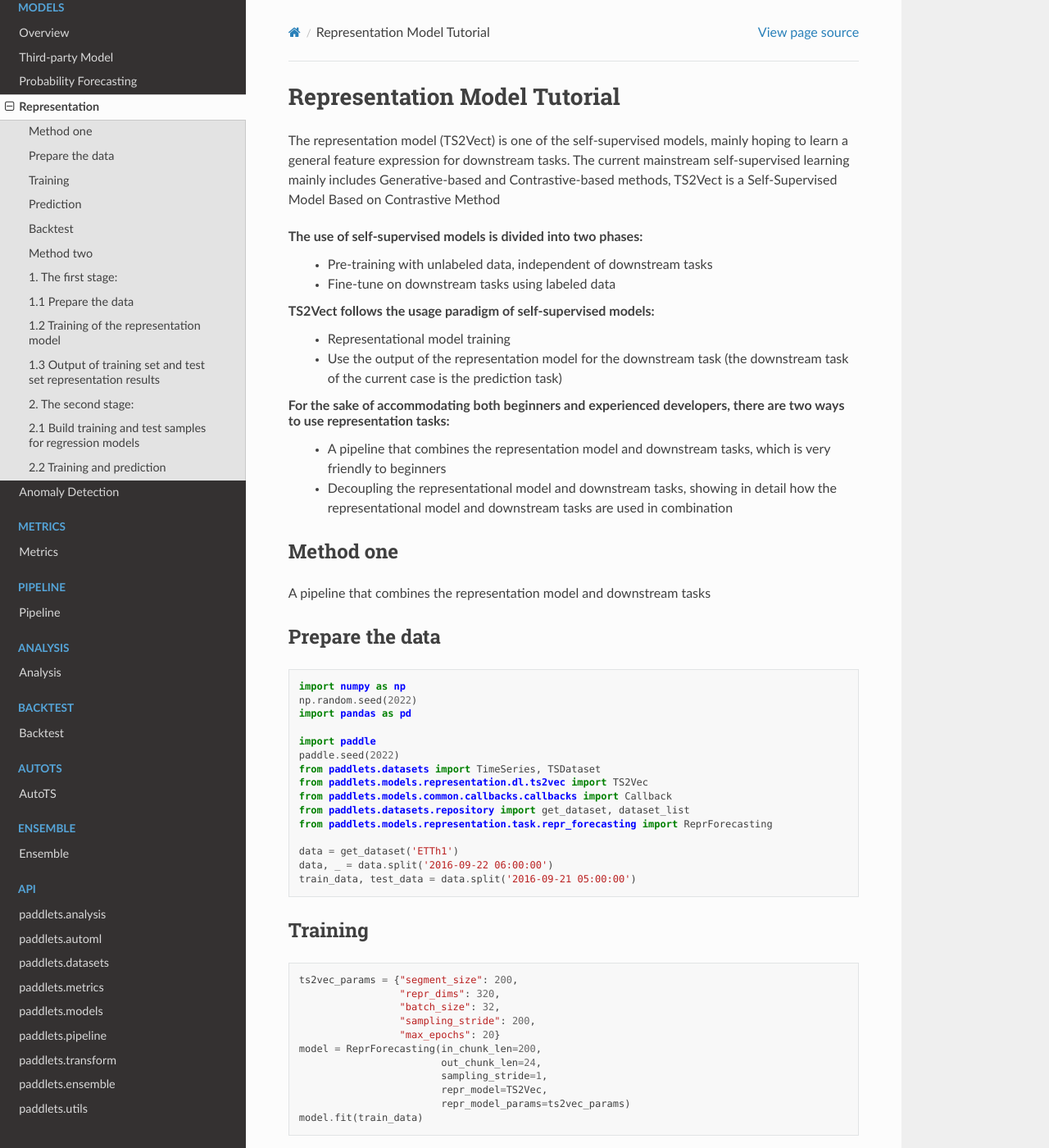
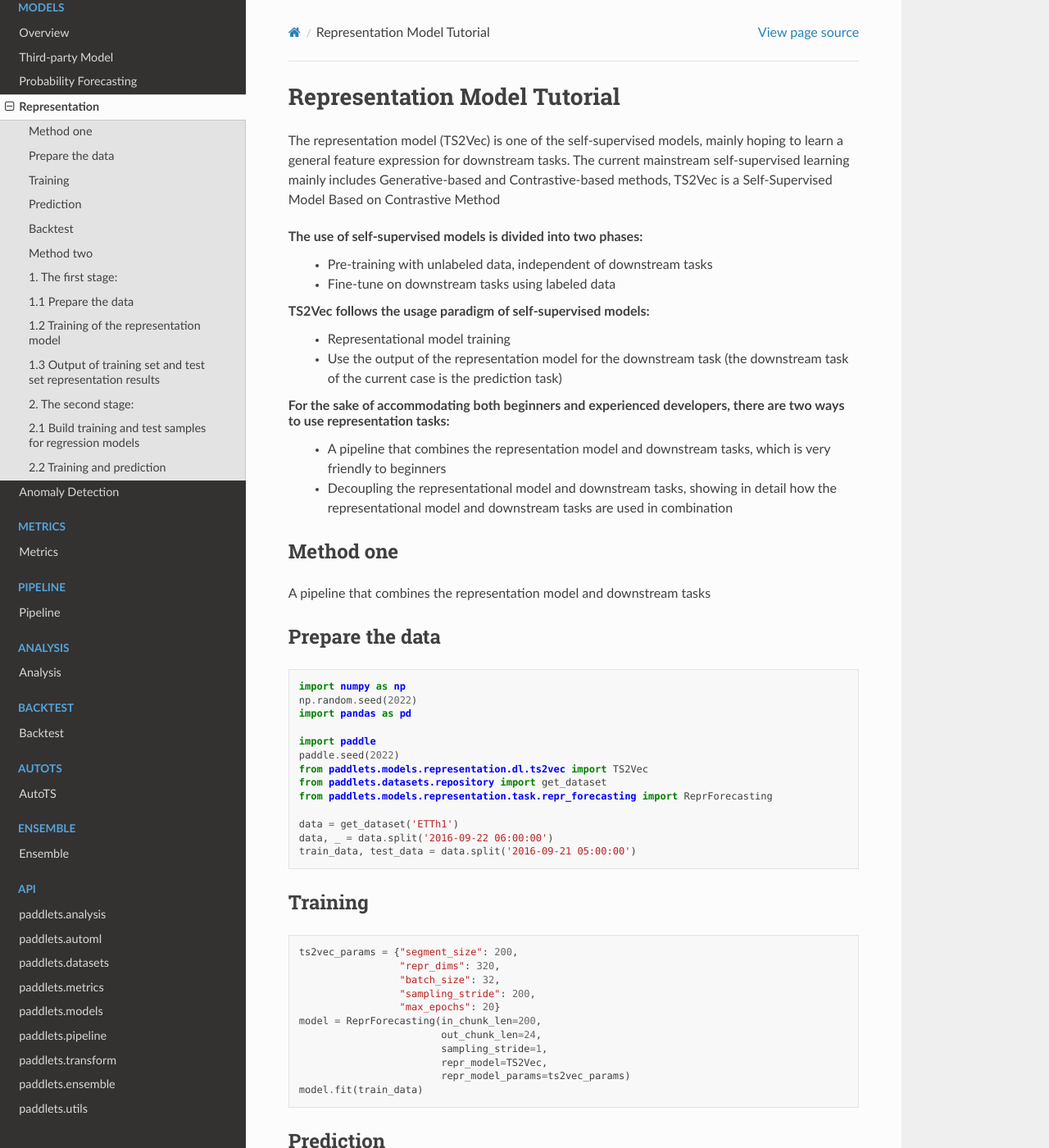
Before and after one commit to PaddlePaddle/PaddleTS, a Sphinx documentation site: the page built from docs/source/modules/models/representation.rst, in a window 1280 px wide and 1400 px high. Shown: the whole window at 82% size. Built offline with Sphinx 7.4.7 and the Read the Docs theme 2.0.0, drawn with Linux system fonts in a browser that asks for light colours; some of the changed text lies outside the part shown.

Commit message:
representation_tutorial and docs

```diff
--- a/docs/source/modules/models/representation.rst
+++ b/docs/source/modules/models/representation.rst
@@ -2,13 +2,13 @@
 Representation Model Tutorial
 =============================
 
-The representation model (TS2Vect) is one of the self-supervised models, mainly hoping to learn a general feature expression for downstream tasks. The current mainstream self-supervised learning mainly includes Generative-based and Contrastive-based methods, TS2Vect is a Self-Supervised Model Based on Contrastive Method
+The representation model (TS2Vec) is one of the self-supervised models, mainly hoping to learn a general feature expression for downstream tasks. The current mainstream self-supervised learning mainly includes Generative-based and Contrastive-based methods, TS2Vec is a Self-Supervised Model Based on Contrastive Method
 
 The use of self-supervised models is divided into two phases:
     - Pre-training with unlabeled data, independent of downstream tasks
     - Fine-tune on downstream tasks using labeled data
 
-TS2Vect follows the usage paradigm of self-supervised models:
+TS2Vec follows the usage paradigm of self-supervised models:
     - Representational model training
     - Use the output of the representation model for the downstream task (the downstream task of the current case is the prediction task)
 
@@ -31,10 +31,8 @@
 
    import paddle
    paddle.seed(2022)
-   from paddlets.datasets import TimeSeries, TSDataset
    from paddlets.models.representation.dl.ts2vec import TS2Vec
-   from paddlets.models.common.callbacks.callbacks import Callback
-   from paddlets.datasets.repository import get_dataset, dataset_list
+   from paddlets.datasets.repository import get_dataset
    from paddlets.models.representation.task.repr_forecasting import ReprForecasting
 
    data = get_dataset('ETTh1')
@@ -98,10 +96,8 @@
 
    import paddle
    paddle.seed(2022)
-   from paddlets.datasets import TimeSeries, TSDataset
    from paddlets.models.representation.dl.ts2vec import TS2Vec
-   from paddlets.models.common.callbacks.callbacks import Callback
-   from paddlets.datasets.repository import get_dataset, dataset_list
+   from paddlets.datasets.repository import get_dataset
 
    data = get_dataset('ETTh1')
    data, _ = data.split('2016-09-22 06:00:00')
```
Also changed, not shown: 2 other files.
